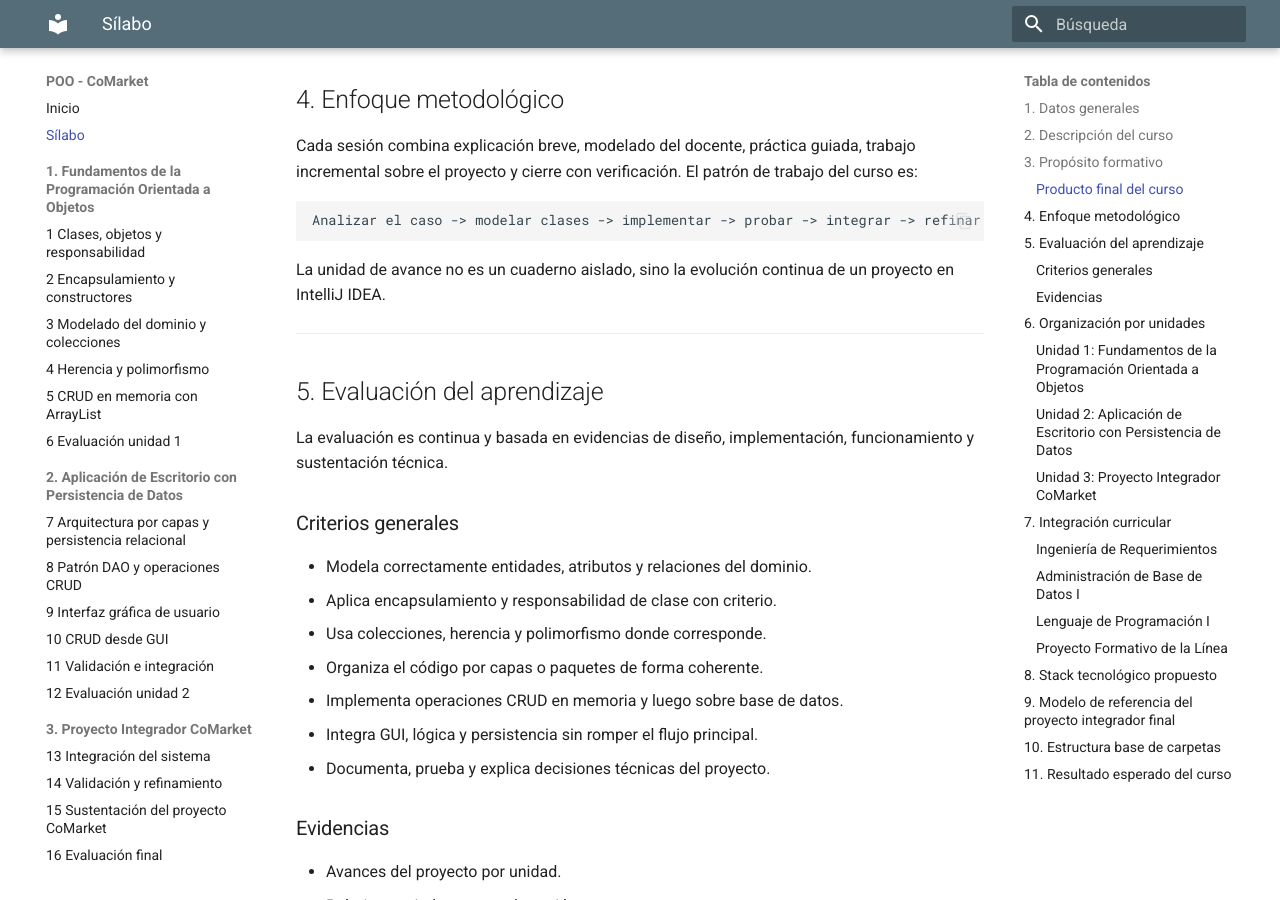
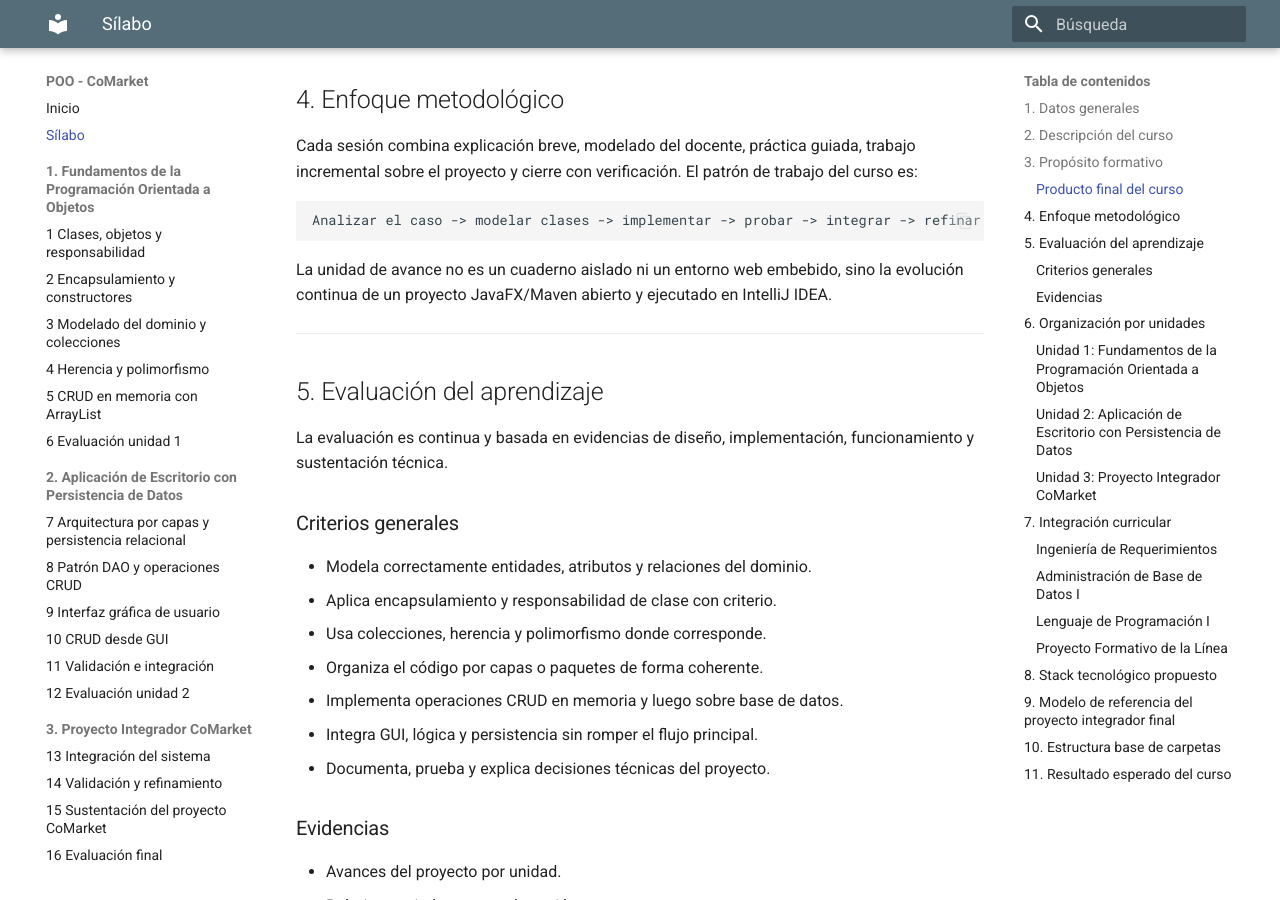
Before and after one commit to 262poo/comarket, an MkDocs documentation site: the page built from docs/Silabo_POO.md, in a window 1280 px wide and 900 px high, scrolled down 1422 px. Built offline with MkDocs 1.6.1 and Material for MkDocs 9.7.7, drawn with Linux system fonts in a browser that asks for light colours; some of the changed text lies outside the part shown.

Commit message:
first commit

````diff
--- a/docs/Silabo_POO.md
+++ b/docs/Silabo_POO.md
@@ -50,7 +50,7 @@
 Analizar el caso -> modelar clases -> implementar -> probar -> integrar -> refinar
 ```
 
-La unidad de avance no es un cuaderno aislado, sino la evolución continua de un proyecto en IntelliJ IDEA.
+La unidad de avance no es un cuaderno aislado ni un entorno web embebido, sino la evolución continua de un proyecto JavaFX/Maven abierto y ejecutado en IntelliJ IDEA.
 
 ---
 
@@ -171,6 +171,8 @@
 5. JDBC para acceso a datos.
 6. SQLite como base de datos local.
 
+> Para el desarrollo de la aplicación de escritorio, IntelliJ IDEA es el entorno recomendado del curso. VS Code puede servir para lectura o edición rápida de archivos, pero no reemplaza el flujo principal de trabajo con JavaFX, Maven y ejecución desde IntelliJ IDEA.
+
 ## 9. Modelo de referencia del proyecto integrador final
 
 El siguiente diagrama se presenta como referencia del producto final del curso, una vez que el estudiante haya avanzado por modelado básico, encapsulamiento, colecciones, herencia, persistencia e interfaz gráfica.
````
Also changed, not shown: README.md (+3 -1 lines).
